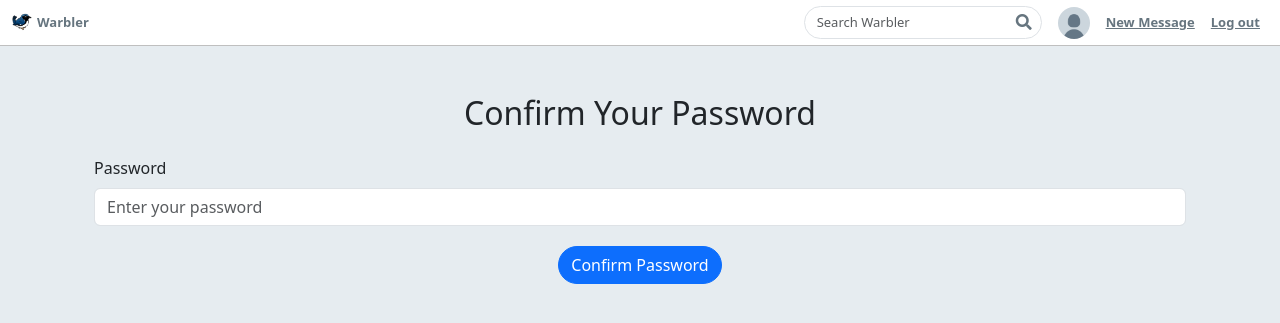
After one commit to bnelsonemail/Warbler, a Flask app: page /users/1/confirm-password in a window 1280 px wide. The commit adds this page. Shown: the top 323 px of the page. Run offline with Flask 2, Linux system fonts and the light colour scheme; the visitor is signed in with stand-in values (Sample User, id 1); data comes from the database, SQL or seed files in the repository; data that the repository does not hold is empty; parts of the project's set-up code (start-up, migrations or seed data) failed here and were passed over; some libraries are stand-ins or nearby versions.

Commit message:
added a password validation page for editing profile, added logic to forms and routes (both app/routes and user/routes) to add the validation to confirm password, revisions to the home template to wrap an if statement around the edit button and redirect the button to the confirmation page.

```diff
--- a/app/forms.py
+++ b/app/forms.py
@@ -102,3 +102,14 @@ class RegistrationForm(FlaskForm):
     confirm_password = PasswordField('Confirm Password', validators=[
         DataRequired(), EqualTo('password', message='Passwords must match')
     ])
+
+
+
+class PasswordConfirmForm(FlaskForm):
+    """Form for confirming password before profile edit."""
+    password = PasswordField(
+        'Password',
+        validators=[DataRequired()],
+        render_kw={"placeholder": "Enter your password"}
+    )
+    submit = SubmitField('Confirm Password')
--- a/app/routes.py
+++ b/app/routes.py
@@ -37,8 +37,9 @@ def homepage() -> str:
             current_app.logger.error(f"Database error fetching messages: {e}")
             flash("Error loading messages. Please try again later.", "danger")
             messages = []
-        return render_template('home.html', messages=messages, form=form)
+        return render_template('home.html', messages=messages, form=form, user=current_user)
     return render_template('home-anon.html', form=form)
+
 
 @main_bp.after_request
 def add_header(response):
--- /dev/null
+++ b/app/templates/users/confirm_password.html
@@ -0,0 +1,17 @@
+{% extends 'base.html' %}
+
+{% block content %}
+<div class="container mt-5">
+  <h2 class="text-center">Confirm Your Password</h2>
+  <form method="POST" class="mt-4">
+    {{ form.hidden_tag() }}
+    <div class="mb-3">
+      {{ form.password.label(class="form-label") }}
+      {{ form.password(class="form-control") }}
+    </div>
+    <div class="text-center">
+      {{ form.submit(class="btn btn-primary") }}
+    </div>
+  </form>
+</div>
+{% endblock %}
--- a/app/users/routes.py
+++ b/app/users/routes.py
@@ -3,10 +3,11 @@
 import os
 import sys
 import logging
-from flask import Blueprint, render_template, redirect, flash, url_for, request, current_app
+from flask import Blueprint, render_template, redirect, flash, url_for, request, current_app, session
 from flask_login import login_required, current_user
 from app.models import db, User, Message
-from app.forms import UserProfileForm
+from app.forms import UserProfileForm, PasswordConfirmForm
+from werkzeug.security import check_password_hash
 
 users_bp = Blueprint('users', __name__, url_prefix='/users')
 
@@ -110,35 +111,56 @@ def delete_user() -> str:
     return redirect(url_for('auth.login'))
 
 
-@users_bp.route('/<int:user_id>/edit', methods=["GET", "POST"])
+@users_bp.route('/<int:user_id>/confirm-password', methods=['GET', 'POST'])
+@login_required
+def confirm_password(user_id):
+    """Route to confirm password before allowing profile edit."""
+    if user_id != current_user.id:
+        flash("Unauthorized access.", "danger")
+        return redirect(url_for('users.users_show', user_id=current_user.id))
+
+    form = PasswordConfirmForm()
+    if form.validate_on_submit():
+        if check_password_hash(current_user.password, form.password.data):
+            # Store a session variable to indicate the user is authorized to edit
+            session['password_confirmed'] = True
+            return redirect(url_for('users.edit_user', user_id=user_id))
+        else:
+            flash("Incorrect password. Redirecting to the homepage.", "danger")
+            return redirect(url_for('users.list_users'))  # Redirect to homepage
+
+    return render_template('users/confirm_password.html', form=form)
+
+
+@users_bp.route('/<int:user_id>/edit', methods=['GET', 'POST'])
 @login_required
 def edit_user(user_id):
-    """Edit current user profile."""
-    if current_user.id != user_id:
-        flash("You do not have permission to edit this profile.", "danger")
+    """Edit the user's profile after password confirmation."""
+    # Check if the session variable exists
+    if not session.get('password_confirmed'):
+        flash("You must confirm your password before editing your profile.", "warning")
+        return redirect(url_for('users.confirm_password', user_id=user_id))
+
+    session.pop('password_confirmed', None)  # Clear the session variable after use
+
+    user = User.query.get_or_404(user_id)
+    if user.id != current_user.id:
+        flash("You are not authorized to edit this profile.", "danger")
+        return redirect(url_for('users.list_users'))
+
+    form = UserProfileForm(obj=user)
+    if form.validate_on_submit():
+        user.username = form.username.data
+        user.email = form.email.data
+        user.bio = form.bio.data
+        user.location = form.location.data
+        user.image_url = form.image_url.data
+        user.header_image_url = form.header_image_url.data
+        db.session.commit()
+        flash("Profile updated successfully!", "success")
         return redirect(url_for('users.users_show', user_id=user_id))
 
-    user = User.query.get_or_404(user_id)
-    form = UserProfileForm(obj=user)  # Populate form with current user data
-
-    # Pass current_user explicitly to the form
-    form.current_user = current_user
-
-    if form.validate_on_submit():
-        # Update user fields with form data
-        user.username = form.username.data
-        user.email = form.email.data
-        user.bio = form.bio.data or None
-        user.location = form.location.data or None
-        user.image_url = form.image_url.data or None
-        user.header_image_url = form.header_image_url.data or None
-
-        # Save changes to the database
-        db.session.commit()
-        flash("Profile updated successfully!", "success")
-        return redirect(url_for('users.users_show', user_id=user.id))
-
-    return render_template('users/edit.html', form=form, user_id=user_id)
+    return render_template('users/edit.html', form=form, user=user)
 
 
 
```
Also changed, not shown: app/templates/home.html (+22 -11 lines).
